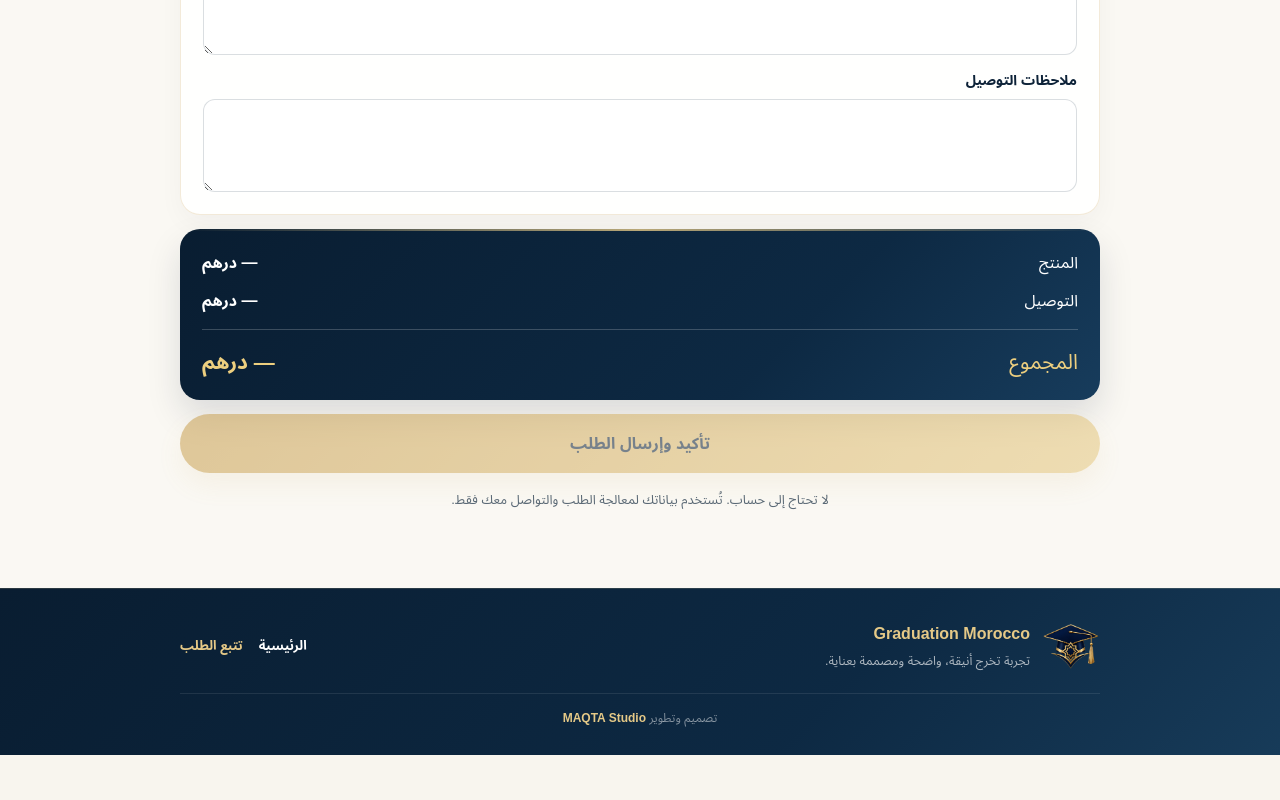
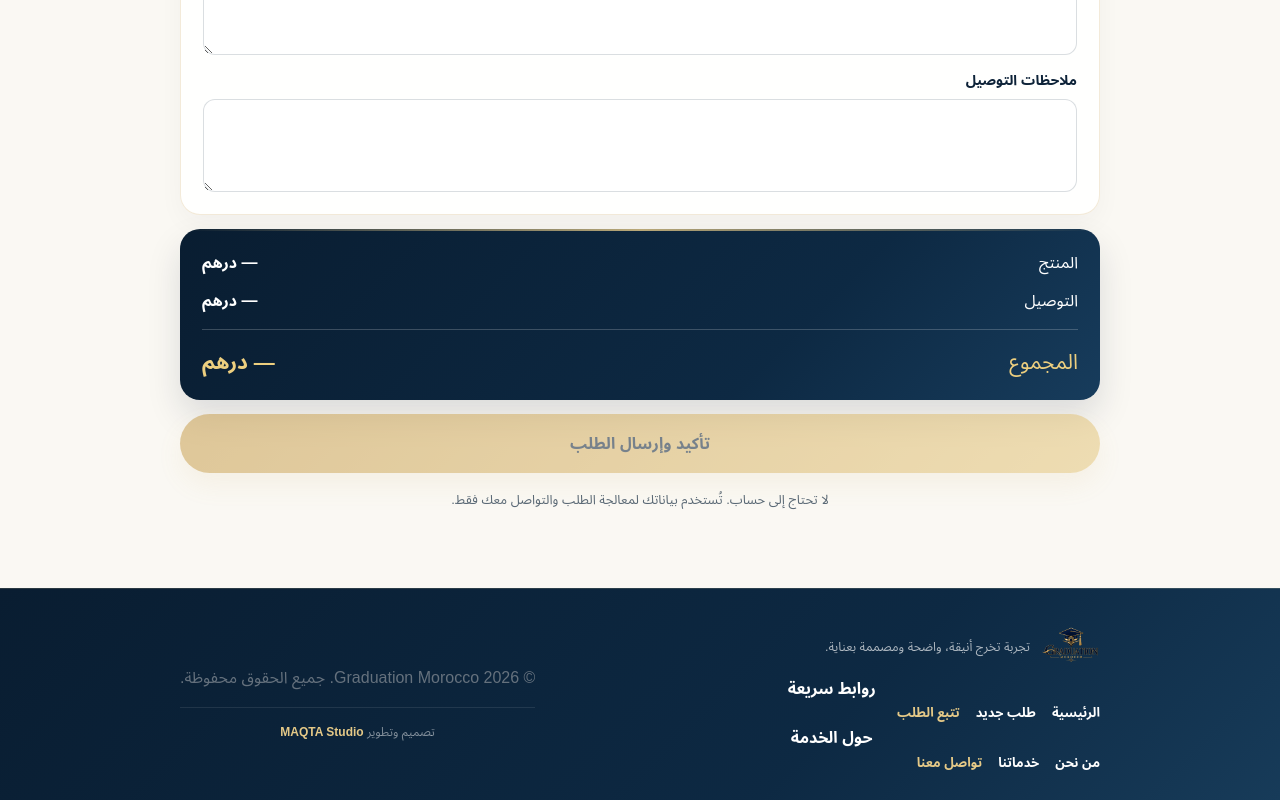
Before and after one commit to azar-pro/graduation_morocco_web, a Next.js app: page /order in a window 1280 px wide. Shown: the part 2043-2843 px from the top of the page. Before the commit the page ends 2798 px from the top, so only its background shows below. Built offline with nearby package versions, Linux system fonts and the light colour scheme; no server answers; the database is empty.

Commit message:
Redesign order footer with professional structure and 2026 copyright

```diff
--- a/app/order/page.tsx
+++ b/app/order/page.tsx
@@ -37,18 +37,35 @@ export default function OrderPage() {
       </main>
 
       <footer className="orderSiteFooter">
-        <div className="orderFooterBrand">
-          <Image src="/logo_mark.png" width={62} height={62} alt="" />
-          <div>
-            <strong>Graduation Morocco</strong>
+        <div className="orderFooterMain">
+          <div className="orderFooterBrand">
+            <Image src="/logo.png" width={180} height={78} alt="Graduation Morocco" />
             <p>تجربة تخرج أنيقة، واضحة ومصممة بعناية.</p>
           </div>
+
+          <div className="orderFooterColumn">
+            <strong>روابط سريعة</strong>
+            <nav aria-label="روابط سريعة">
+              <Link href="/">الرئيسية</Link>
+              <Link href="/order">طلب جديد</Link>
+              <Link href="/track-order">تتبع الطلب</Link>
+            </nav>
+          </div>
+
+          <div className="orderFooterColumn">
+            <strong>حول الخدمة</strong>
+            <nav aria-label="حول الخدمة">
+              <Link href="/#about">من نحن</Link>
+              <Link href="/#services">خدماتنا</Link>
+              <Link href="/#contact">تواصل معنا</Link>
+            </nav>
+          </div>
         </div>
-        <nav aria-label="روابط الفوتر">
-          <Link href="/">الرئيسية</Link>
-          <Link href="/track-order">تتبع الطلب</Link>
-        </nav>
-        <p className="orderFooterCredit">تصميم وتطوير <span>MAQTA Studio</span></p>
+
+        <div className="orderFooterBottom">
+          <p>© 2026 Graduation Morocco. جميع الحقوق محفوظة.</p>
+          <p className="orderFooterCredit">تصميم وتطوير <span>MAQTA Studio</span></p>
+        </div>
       </footer>
     </div>
   );
```
